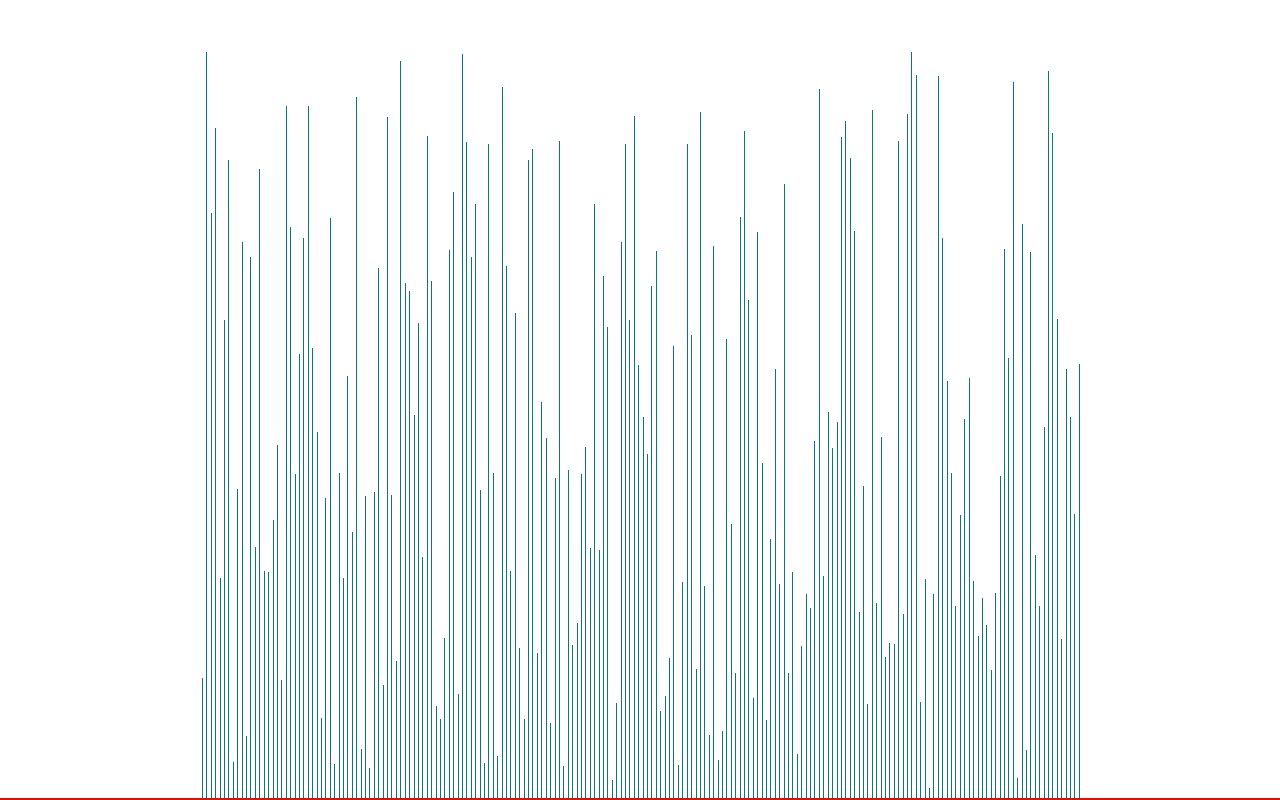
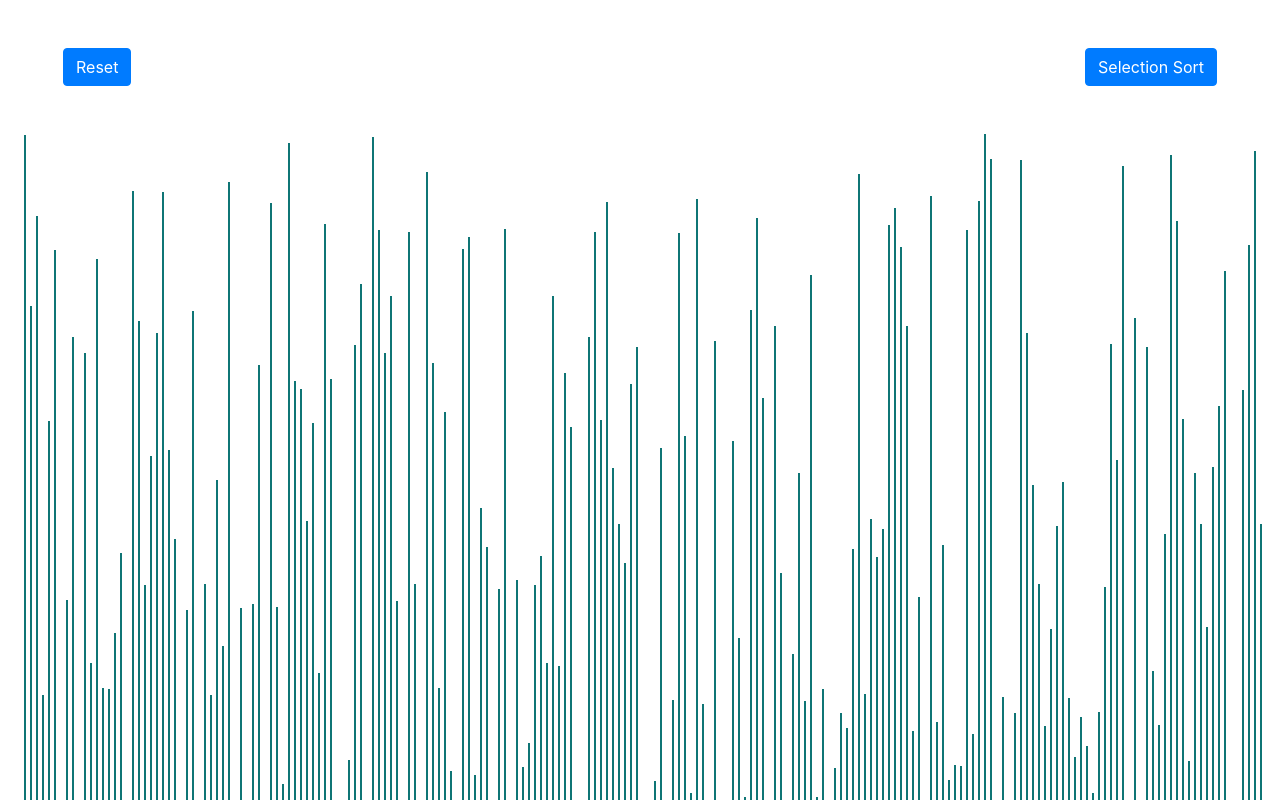
Before and after one commit to FahadAminShovon/sortingsimulator, a React (Create React App) app: page / in a window 1280 px wide. Shown: the top 800 px of the page. Built offline with nearby package versions, Linux system fonts and the light colour scheme.

Commit message:
DOM manupulation

```diff
--- a/public/index.html
+++ b/public/index.html
@@ -3,7 +3,7 @@
   <head>
     <meta charset="utf-8" />
     <link rel="icon" href="%PUBLIC_URL%/favicon.ico" />
-    <meta name="viewport" content="width=device-width, initial-scale=1, shrink-to-fit=no"" />
+    <meta name="viewport" content="width=device-width, initial-scale=1,  shrink-to-fit=no"" />
     <meta name="theme-color" content="#000000" />
     <meta
       name="description"
@@ -41,7 +41,7 @@
       To create a production bundle, use `npm run build` or `yarn build`.
     -->
     <script src="https://code.jquery.com/jquery-3.5.1.slim.min.js" integrity="sha384-DfXdz2htPH0lsSSs5nCTpuj/zy4C+OGpamoFVy38MVBnE+IbbVYUew+OrCXaRkfj" crossorigin="anonymous"></script>
-    <script src="https://cdn.jsdelivr.net/npm/popper.js@1.16.0/dist/umd/popper.min.js" integrity="sha384-Q6E9RHvbIyZFJoft+2mJbHaEWldlvI9IOYy5n3zV9zzTtmI3UksdQRVvoxMfooAo" crossorigin="anonymous"></script>
-    <script src="https://stackpath.bootstrapcdn.com/bootstrap/4.5.0/js/bootstrap.min.js" integrity="sha384-OgVRvuATP1z7JjHLkuOU7Xw704+h835Lr+6QL9UvYjZE3Ipu6Tp75j7Bh/kR0JKI" crossorigin="anonymous"></script>
+<script src="https://cdn.jsdelivr.net/npm/popper.js@1.16.0/dist/umd/popper.min.js" integrity="sha384-Q6E9RHvbIyZFJoft+2mJbHaEWldlvI9IOYy5n3zV9zzTtmI3UksdQRVvoxMfooAo" crossorigin="anonymous"></script>
+<script src="https://stackpath.bootstrapcdn.com/bootstrap/4.5.0/js/bootstrap.min.js" integrity="sha384-OgVRvuATP1z7JjHLkuOU7Xw704+h835Lr+6QL9UvYjZE3Ipu6Tp75j7Bh/kR0JKI" crossorigin="anonymous"></script>
   </body>
 </html>
--- /dev/null
+++ b/src/components/algorithms/selectionSort.js
@@ -0,0 +1,3 @@
+export const selectionSortAnimations = (arr) => {
+    const animations = []
+}
--- a/src/components/visualizer/Visualizer.css
+++ b/src/components/visualizer/Visualizer.css
@@ -1,10 +1,5 @@
 .array-container{
-    display: flex;
-    justify-content: space-between;
-    align-items: flex-end;
-    box-sizing: border-box;
-    padding: 0px 200px;
-    border-bottom: 2px solid red;
+    border-bottom: 3px solid red;
     height: 800px;
 }
 
--- a/src/components/visualizer/Visualizer.jsx
+++ b/src/components/visualizer/Visualizer.jsx
@@ -9,10 +9,30 @@ const Visualizer = () => {
     }
     const resetArray = () => {
         const arr = [];
-        for(let i = 0; i < 200; i++){
-            arr.push(randomNumberGenerator(5, 750))
+        for(let i = 0; i < 250; i++){
+            arr.push(randomNumberGenerator(5, 800))
         }
         setArr(arr);
+    }
+
+    const selectionSort = () => {
+        const elements = document.getElementsByClassName("array-item");
+        // elements[0].style.backgroundColor = "red"
+        // console.log("to be continued")
+        for(let i = 0; i < elements.length ; i++){
+            setTimeout(() => {
+                elements[i].style.backgroundColor = "red";
+            }, i* 10)
+            // setTimeout(() => {
+            //     elements[i].style.backgroundColor = "rgb(15, 117, 117)";
+            // }, i* 15)
+            // for(let j = 0; j< elements.length; j++){
+            //     setTimeout(() => {
+            //         elements[i].style.backgroundColor = "red"
+            //         elements[j].style.backgroundColor = "red"
+            //     }, i*10000)
+            // }
+        }
     }
 
     useEffect(() => {
@@ -20,12 +40,20 @@ const Visualizer = () => {
     },[])
 
     return (
-        <div>
-            <div className="array-container">
+        <div className="container-fluid">
+        <div className="d-flex m-5">
+            <button className="btn btn-primary " onClick={resetArray}>Reset</button>
+            <div className="mr-auto"></div>
+            <div className="btn-group" role="group" aria-label="Basic example">
+                <button type="button" onClick = {selectionSort} className="btn btn-primary">Selection Sort</button>
+            </div>
+        </div>
+
+
+            <div className="d-flex justify-content-center align-items-end flex-wrap array-container">
                 {arr.map((value, idx) =>
-                <div key={idx} className="array-item" style={{height:`${value}px`}}></div>)}
+                <div key={idx} className="array-item" style={{height: `${value}px`}}></div>)}
             </div>
-            <button className="reset-button btn btn-primary float-left mt-3 ml-3" onClick={resetArray}>reset</button>
         </div>
     );
 }
```
